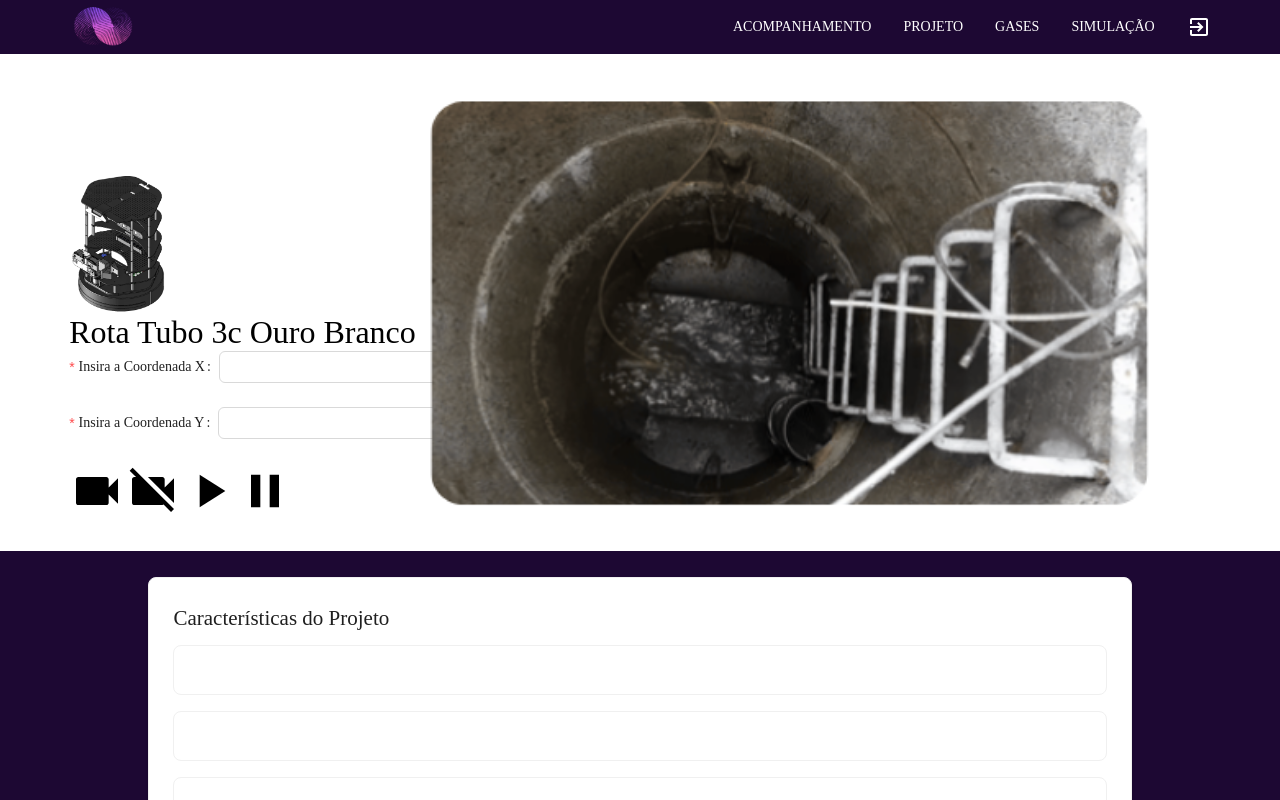
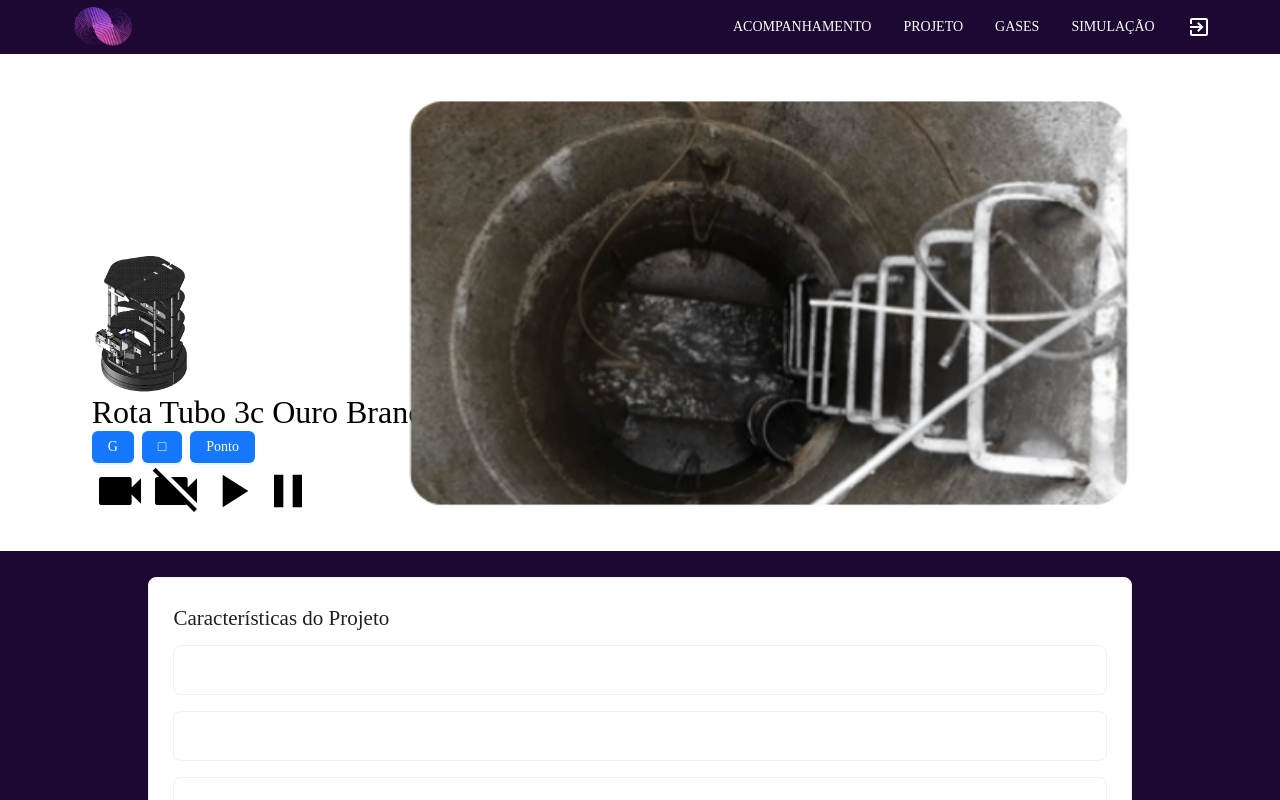
Before and after one commit to 2023M6T2-Inteli/Grupo06, a Next.js app in the folder src/donatello/: page /project in a window 1280 px wide. Shown: the top 800 px of the page. Built offline with nearby package versions, Linux system fonts and the light colour scheme.

Commit message:
Update ProjectPage.jsx

```diff
--- a/src/donatello/src/views/ProjectPage/ProjectPage.jsx
+++ b/src/donatello/src/views/ProjectPage/ProjectPage.jsx
@@ -42,20 +42,11 @@ export default function ProjectPage() {
             <Row>
               <p style={{ fontSize: "24pt" }}>Rota Tubo 3c Ouro Branco</p>
             </Row>
-            <Form>
-              <Form.Item
-                label="Insira a Coordenada X:"
-                name="coord_x"
-                rules={[{ required: true, message: 'Insira uma coordenada X!' }]}>
-              <Input />
-              </Form.Item>
-              <Form.Item
-                label="Insira a Coordenada Y:"
-                name="coord_y"
-                rules={[{ required: true, message: 'Insira uma coordenada Y!' }]}>
-              <Input />
-              </Form.Item>
-            </Form>
+            <Space>
+              <Button type="primary" href="http://127.0.0.1:8000/shape" >G</Button>
+            <Button type="primary" href="http://127.0.0.1:8000/shape" >□</Button>
+            <Button type="primary" href="http://127.0.0.1:8000/position">Ponto</Button>
+            </Space>
             <Row justify="start">
               <h1>
                 <VideocamIcon style={{ fontSize: "42pt" }} />
```
